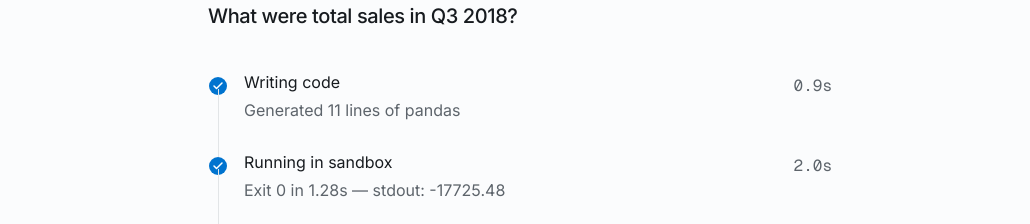
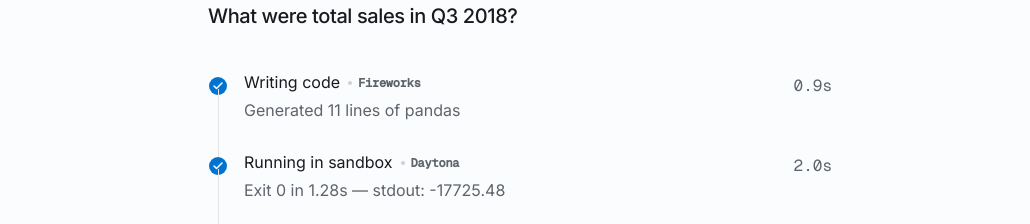
Before and after one commit to abhaypadmanabhan/vera, a Next.js app: page / in a window 1280 px wide. Both pictures are taken after a click on the button "What were total sales in Q3 2018?". Shown: the part 196-420 px from the top of the page, without its empty margins (120-1150 px from the left). Built offline with nearby package versions, Linux system fonts and the light colour scheme.

Commit message:
feat(ui): show sponsor roles during analysis

```diff
--- a/components/vera/working-screen.tsx
+++ b/components/vera/working-screen.tsx
@@ -6,6 +6,11 @@ import { STAGE_LABELS } from "@/lib/types";
 import { cn } from "@/lib/utils";
 import { formatDuration } from "./format";
 import { useRunClock } from "./use-run-clock";
+
+const STAGE_VENDOR: Partial<Record<StageView["id"], string>> = {
+  writing_code: "Fireworks",
+  running_sandbox: "Daytona",
+};
 
 /**
  * Screen 2 — Working. The four stages as a quiet, intentional sequence
@@ -68,6 +73,7 @@ export function WorkingScreen({
 
 function StageRow({ stage, isLast }: { stage: StageView; isLast: boolean }) {
   const pending = stage.status === "pending";
+  const vendor = STAGE_VENDOR[stage.id];
 
   return (
     <li className="grid grid-cols-[20px_1fr_auto] gap-x-4">
@@ -90,6 +96,12 @@ function StageRow({ stage, isLast }: { stage: StageView; isLast: boolean }) {
           )}
         >
           {STAGE_LABELS[stage.id]}
+          {vendor && (
+            <span className="ml-2 inline-flex items-center gap-1.5 align-middle font-mono text-micro font-semibold tracking-[-0.02em] text-ink-muted">
+              <span aria-hidden className="size-1 rounded-full bg-line-strong" />
+              {vendor}
+            </span>
+          )}
           {stage.attempt > 1 && (
             <span className="v-label ml-2 rounded-full border border-line px-2 py-0.5 align-middle">
               Attempt {stage.attempt}
```
Also changed, not shown: 1 other file (tests, documents, lock files or other folders).
